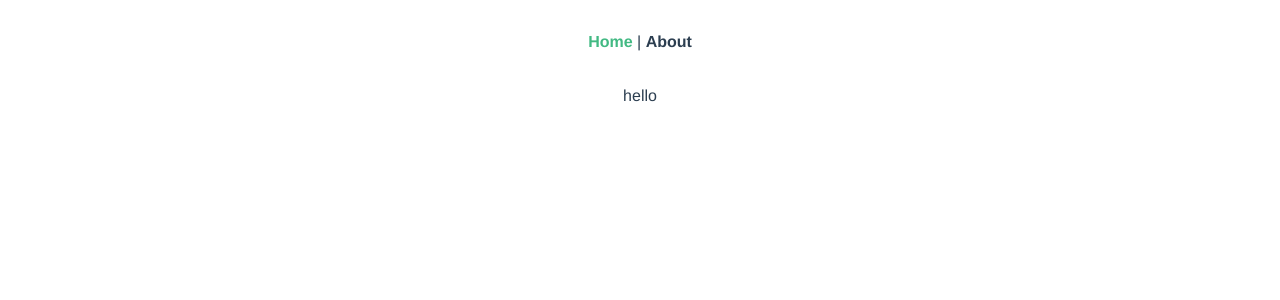
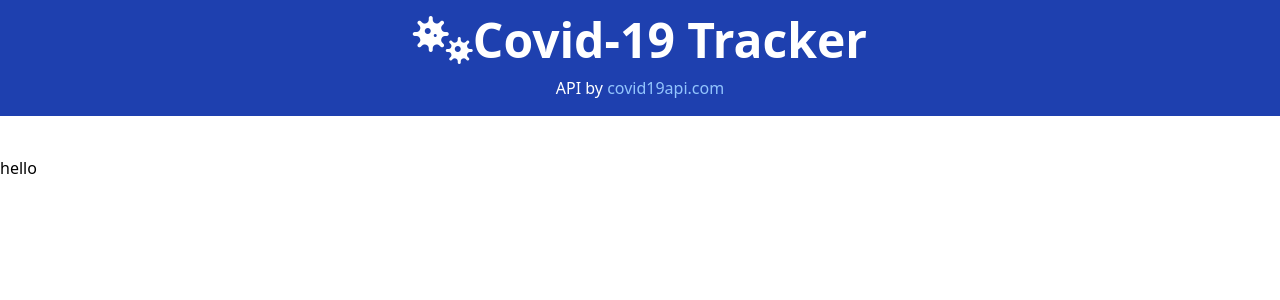
Before and after one commit to rayc2045/vue-covid-tracker, a Vue app: page / in a window 1280 px wide. Before the commit this address had no page. Shown: the top 300 px of the page. Built offline with nearby package versions, Linux system fonts and the light colour scheme.

Commit message:
Add header component

```diff
--- a/src/App.vue
+++ b/src/App.vue
@@ -1,30 +1,17 @@
+<script>
+import Header from '@/components/Header';
+
+export default {
+  name: 'App',
+  components: {
+    Header,
+  },
+};
+</script>
+
 <template>
-  <div id="nav">
-    <router-link to="/">Home</router-link> |
-    <router-link to="/about">About</router-link>
+  <Header />
+  <div class="container">
+    <router-view />
   </div>
-  <router-view/>
 </template>
-
-<style>
-#app {
-  font-family: Avenir, Helvetica, Arial, sans-serif;
-  -webkit-font-smoothing: antialiased;
-  -moz-osx-font-smoothing: grayscale;
-  text-align: center;
-  color: #2c3e50;
-}
-
-#nav {
-  padding: 30px;
-}
-
-#nav a {
-  font-weight: bold;
-  color: #2c3e50;
-}
-
-#nav a.router-link-exact-active {
-  color: #42b983;
-}
-</style>
--- /dev/null
+++ b/src/components/Header.vue
@@ -0,0 +1,19 @@
+<script>
+export default {
+  name: 'Header',
+};
+</script>
+
+<template>
+  <header class="mb-10 p-4 text-center text-white bg-blue-800">
+    <div class="mb-3 text-3xl md:text-5xl font-bold">
+      <i class="fa fa-viruses"></i>Covid-19 Tracker
+    </div>
+    <p>
+      API by
+      <a class="text-blue-300" href="https://covid19api.com" target="_blank"
+        >covid19api.com</a
+      >
+    </p>
+  </header>
+</template>
```
